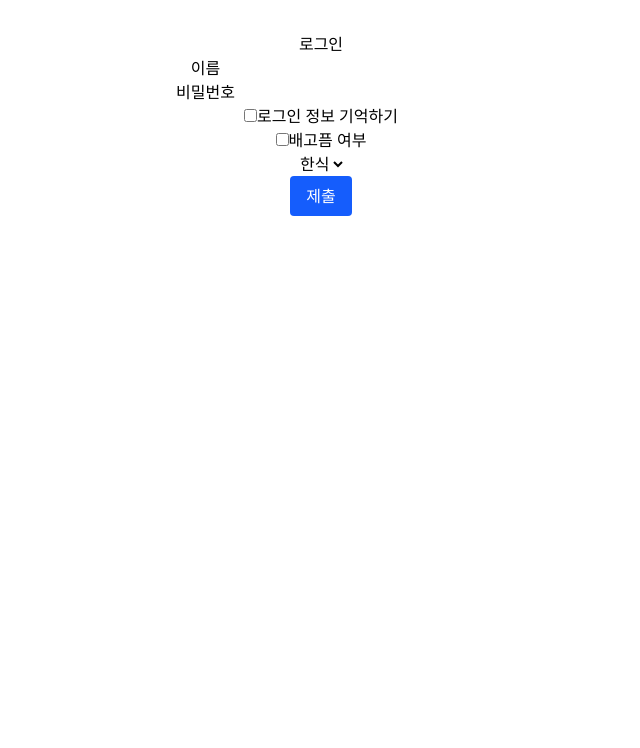
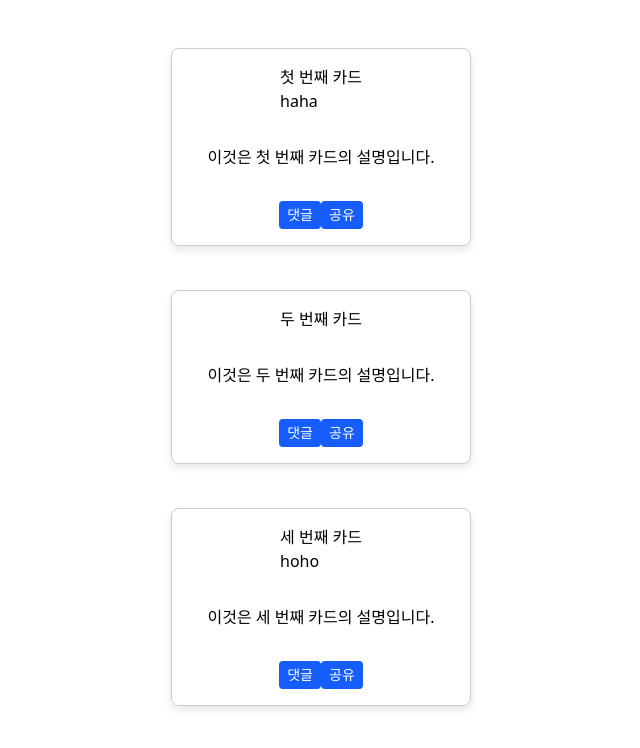
Before and after one commit to GoGradually/react-my-hard-tutorial, a React (Vite) app in the folder react-make-component/: page / in a window 1280 px wide. Shown: the top 748 px of the page, without its empty margins (319-959 px from the left). Built offline with nearby package versions, Linux system fonts and the light colour scheme.

Commit message:
feat: MainPage 컴포넌트 추가 및 App에서 사용

```diff
--- a/react-make-component/src/App.tsx
+++ b/react-make-component/src/App.tsx
@@ -1,7 +1,7 @@
-import LoginPage from "./pages/LoginPage.tsx";
+import MainPage from "./pages/MainPage.tsx";
 
 function App() {
-  return <LoginPage />;
+  return <MainPage />;
 }
 
 export default App;
--- /dev/null
+++ b/react-make-component/src/pages/MainPage.tsx
@@ -0,0 +1,20 @@
+import Stack from "../components/Stack.tsx";
+import Card from "../components/Card.tsx";
+
+function MainPage() {
+    return <div>
+        <Stack align={"center"} direction={"column"} justify={"space-between"} gap={12}>
+            <Card title={"첫 번째 카드"} subtitle={"haha"}>
+                이것은 첫 번째 카드의 설명입니다.
+            </Card>
+            <Card title={"두 번째 카드"}>
+                이것은 두 번째 카드의 설명입니다.
+            </Card>
+            <Card title={"세 번째 카드"} subtitle={"hoho"}>
+                이것은 세 번째 카드의 설명입니다.
+            </Card>
+        </Stack>
+    </div>;
+}
+
+export default MainPage;
```
